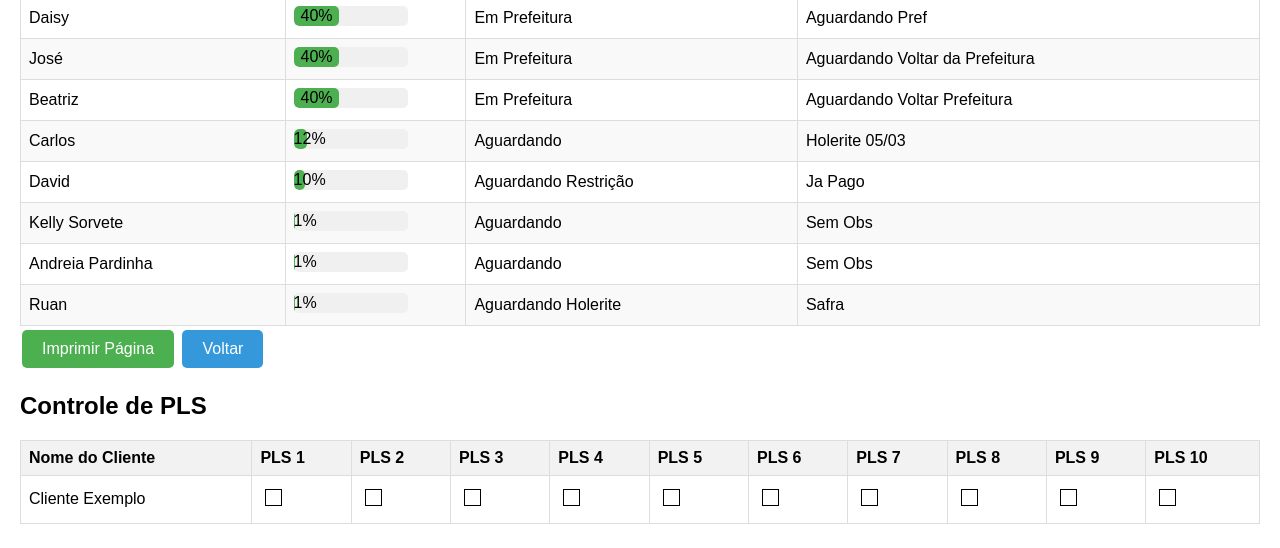
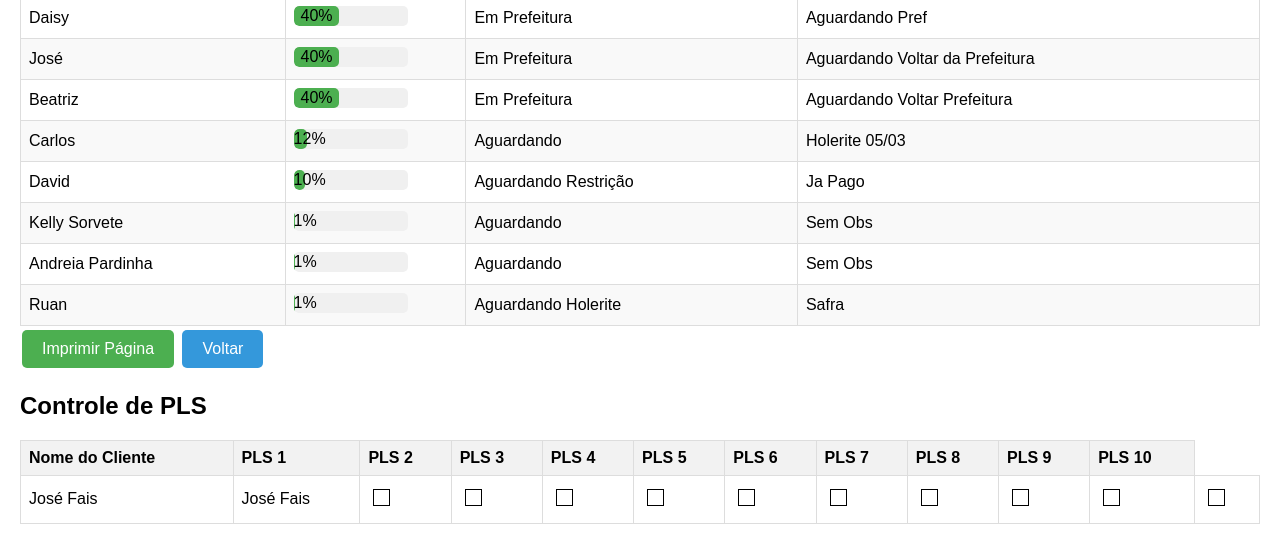
Before and after one commit to FreitasLost/mcengenharia, a plain HTML site: page progresso.html in a window 1280 px wide. Shown: the part 252-800 px from the top of the page. Drawn offline with Linux system fonts and the light colour scheme.

Commit message:
Update progresso.html

```diff
--- a/progresso.html
+++ b/progresso.html
@@ -152,7 +152,8 @@
         </thead>
         <tbody>
             <tr>
-                <td>Cliente Exemplo</td>
+                <td>José Fais</td>
+                <td>José Fais</td>
                 <td><span style="border: 1px solid black; display: inline-block; width: 15px; height: 15px; margin: 5px;"></span></td>
                 <td><span style="border: 1px solid black; display: inline-block; width: 15px; height: 15px; margin: 5px;"></span></td>
                 <td><span style="border: 1px solid black; display: inline-block; width: 15px; height: 15px; margin: 5px;"></span></td>
```
